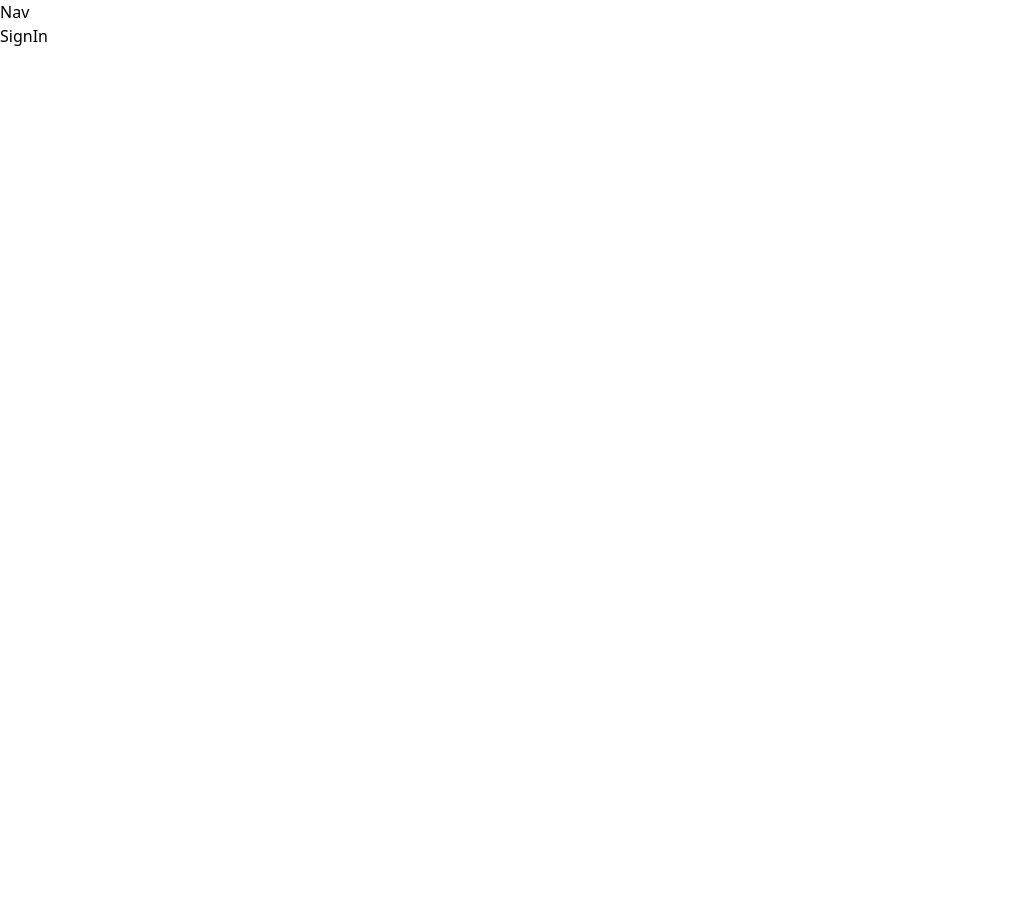
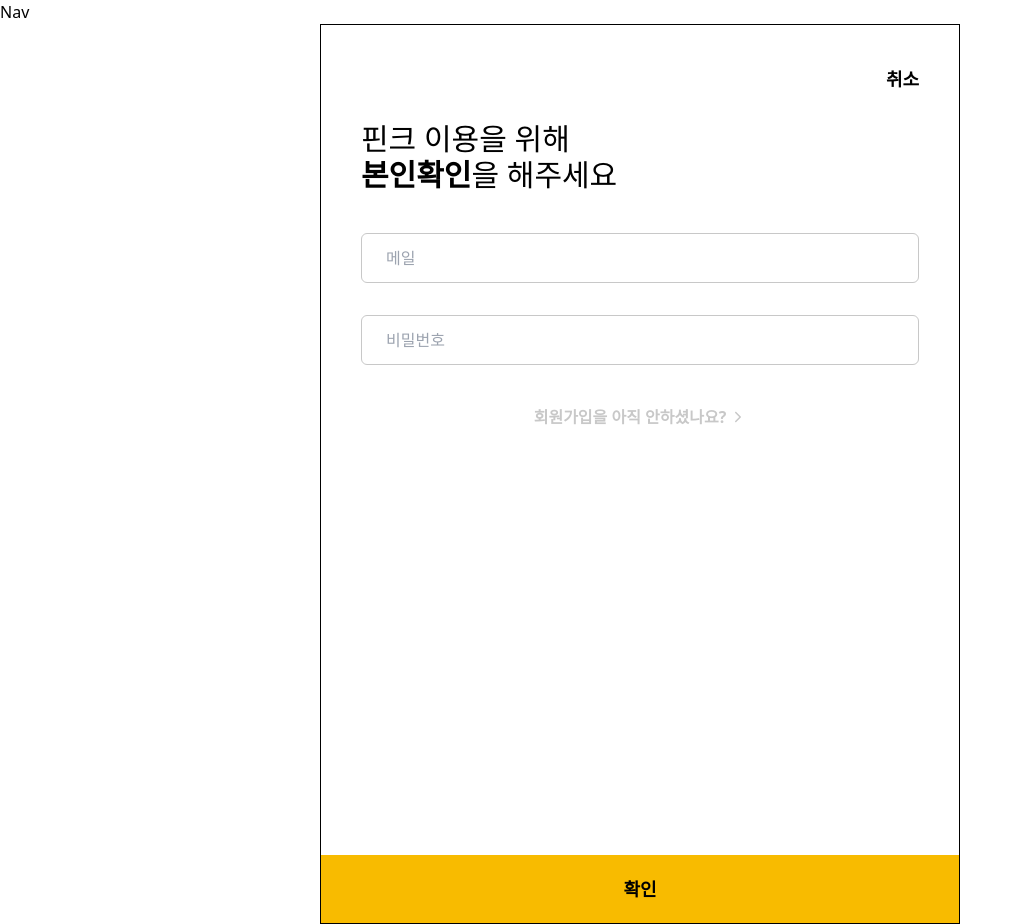
Before and after one commit to FastcampusMini/mini-project-fe, a React (Vite) app: page /signin in a window 1280 px wide. Shown: the whole page, without its empty margins (0-1022 px from the left). Before the commit the page ends 800 px from the top, so only its background shows below. Built offline with nearby package versions, Linux system fonts and the light colour scheme.

Commit message:
Feat: Create SignIn Markup

```diff
--- a/package.json
+++ b/package.json
@@ -23,6 +23,7 @@
     "pretendard": "^1.3.6",
     "react": "^18.2.0",
     "react-dom": "^18.2.0",
+    "react-hook-form": "^7.43.1",
     "react-icons": "^4.7.1",
     "react-loading": "^2.0.3",
     "react-redux": "^8.0.5",
--- a/src/pages/SignIn/index.tsx
+++ b/src/pages/SignIn/index.tsx
@@ -1,7 +1,42 @@
-import React from "react";
+import React from 'react';
+import { useForm } from 'react-hook-form';
+import { useNavigate } from 'react-router-dom';
+import { IoIosArrowForward } from 'react-icons/io';
+const SignIn = () => {
+  const navigate = useNavigate();
+  const { register, handleSubmit } = useForm();
 
-const SignIn = () => {
-  return <div>SignIn</div>;
+  return (
+    <div className='border w-[640px] min-w-[50%] m-auto h-[900px] px-10 py-10 relative'>
+      <p className='text-right mb-7 text-lg font-semibold'>취소</p>
+      <h1 className='text-3xl mb-10'>
+        핀크 이용을 위해 <br />
+        <span className='font-semibold '>본인확인</span>을 해주세요
+      </h1>
+      <form className='flex flex-col'>
+        <input
+          className='text-gray border px-6 py-3 rounded-md mb-8'
+          type='text'
+          placeholder='메일'
+          {...register('email')}
+        />
+        <input
+          className='text-gray border px-6 py-3 rounded-md'
+          type='text'
+          placeholder='비밀번호'
+          {...register('password')}
+        />
+        <div
+          className='flex items-center justify-center gap-1 my-10 font-semibold text-gray'
+          onClick={() => navigate('/signup')}
+        >
+          <p>회원가입을 아직 안하셨나요?</p>
+          <IoIosArrowForward />
+        </div>
+        <button className='bg-yellow w-full py-5 absolute bottom-0 right-0 text-lg font-semibold'>확인</button>
+      </form>
+    </div>
+  );
 };
 
 export default SignIn;
--- a/tailwind.config.cjs
+++ b/tailwind.config.cjs
@@ -1,15 +1,15 @@
 /** @type {import('tailwindcss').Config} */
 module.exports = {
-  content: ["./src/**/*.{tsx,ts,jsx,js}", "./index.html"],
+  content: ['./src/**/*.{tsx,ts,jsx,js}', './index.html'],
   theme: {
     extend: {},
     colors: {
-      yellow: "#F4AE5C",
-      "light-gray": "#E0DED9",
-      gray: "#C8C8C8",
-      white: "#FFFFFF",
-      black: "#0D140D",
-      orange: "#E87540",
+      yellow: '#F8BB00',
+      'light-gray': '#E0DED9',
+      gray: '#C8C8C8',
+      white: '#FFFFFF',
+      black: '#0D140D',
+      orange: '#E87540',
     },
   },
   plugins: [],
```
Also changed, not shown: src/router.tsx (+22 -22 lines), 1 other file (tests, documents, lock files or other folders).
